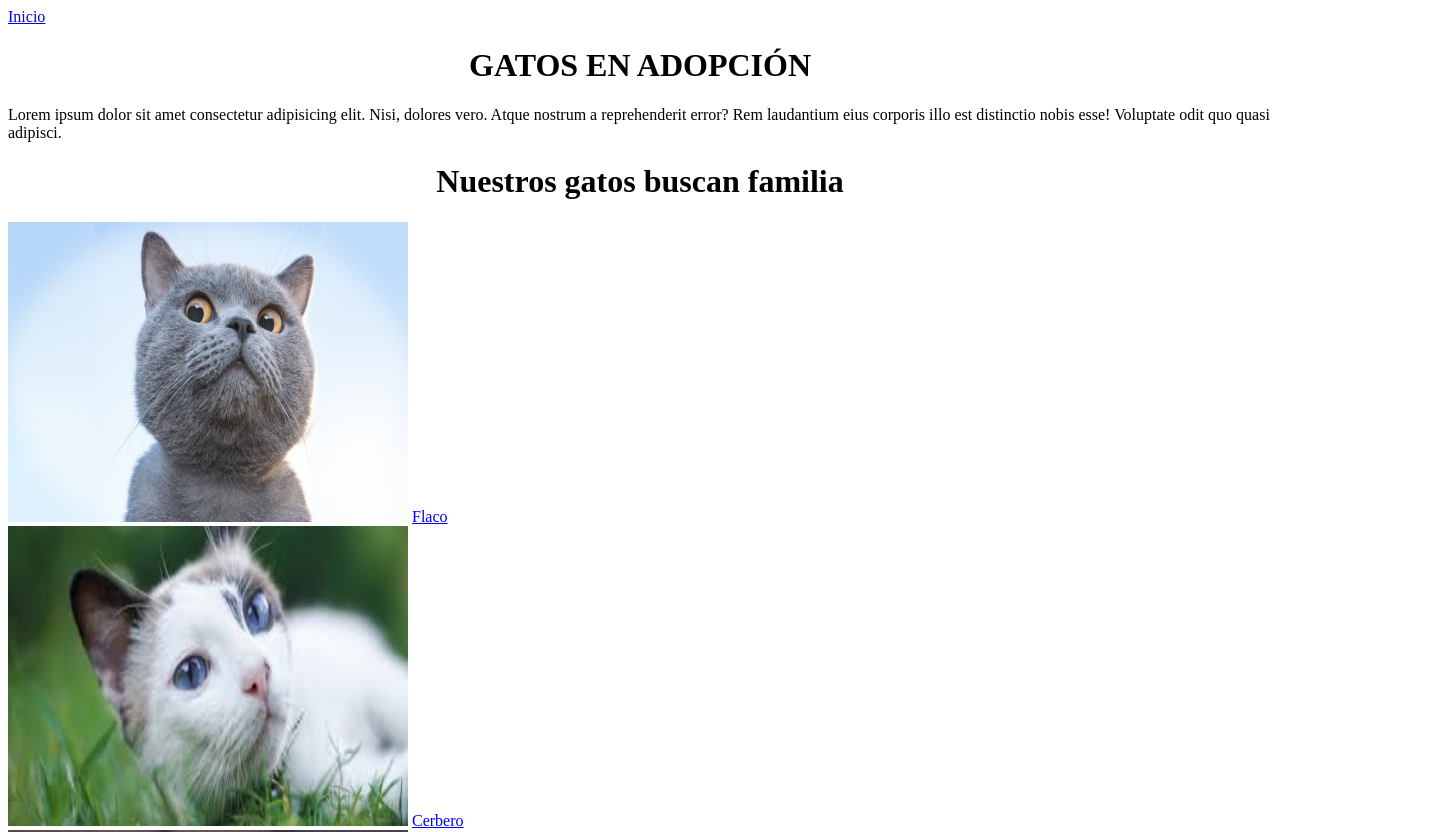
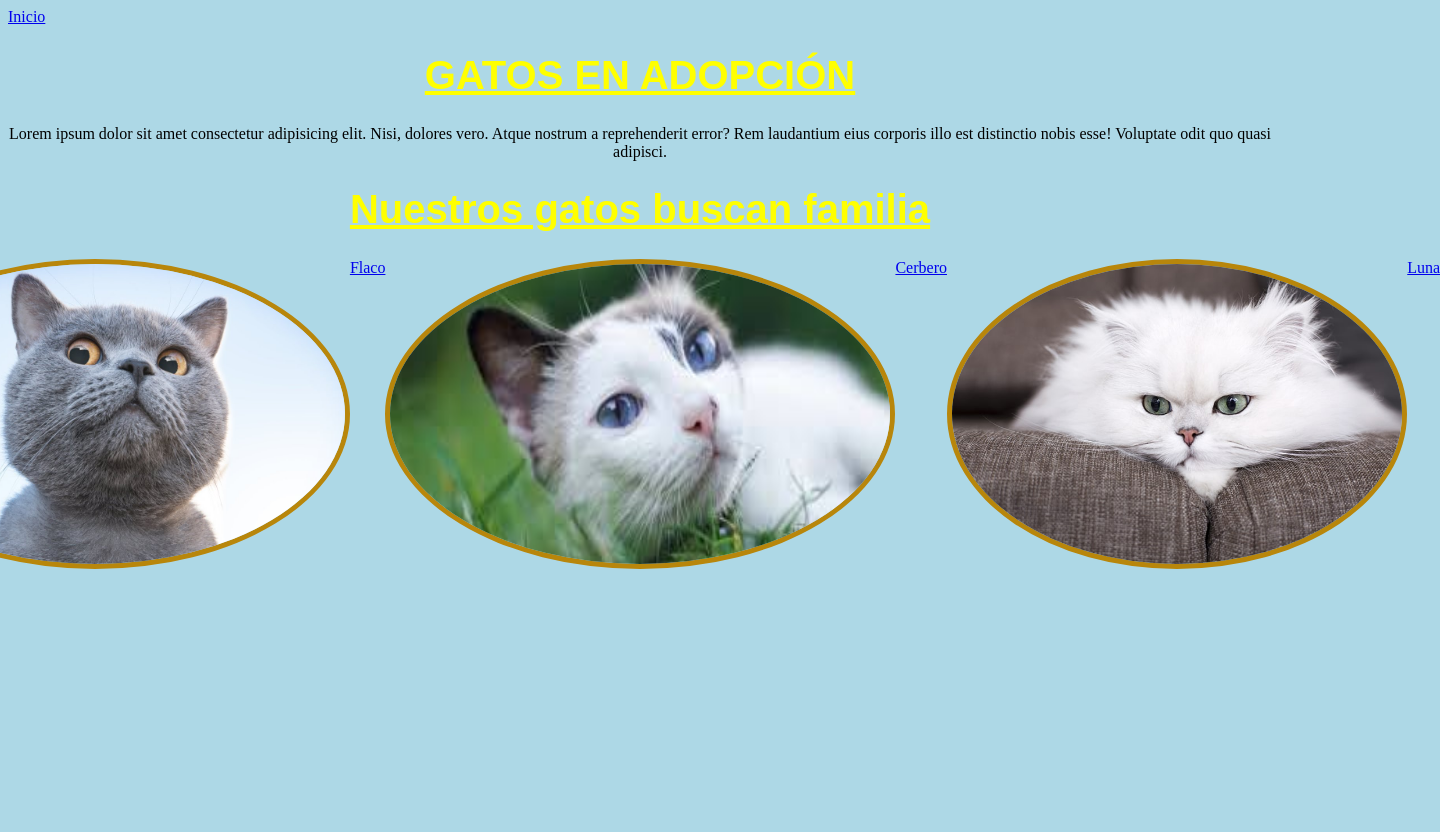
Before and after one commit to Ciosmo/ACT1, a plain HTML site: page seccion2.html in a window 1280 px wide. Shown: the top 832 px of the page, 1440 px wide, since content can reach past the window. After the commit the page ends 800 px from the top, so only its background shows below. Drawn offline with Linux system fonts and the light colour scheme.

Commit message:
modificaciones

```diff
--- a/seccion2.html
+++ b/seccion2.html
@@ -6,16 +6,38 @@
     <meta name="viewport" content="width=device-width, initial-scale=1.0">
     <title>Document</title>
 </head>
+<style>
+    h1{
+        font-family: sans-serif;
+        font-size: 40px;
+        font-weight: bold;
+        text-decoration: underline;
+    }
+    body{
+        background-color: lightblue;
+    }
+     .larger-image{
+        width: 500px;
+        border-radius: 50%;
+    }
+    img{
+        border:darkgoldenrod 5px solid;
+    }
+    .centrado{
+        text-align: center;
+    }
+</style>
 <body>
-    <a href="index.html" target="_blank"> Inicio</a>
-    <center><h1>GATOS EN ADOPCIÓN</h1></center>
-    <p>Lorem ipsum dolor sit amet consectetur adipisicing elit. Nisi, dolores vero. Atque nostrum a reprehenderit error? Rem laudantium eius corporis illo est distinctio nobis esse! Voluptate odit quo quasi adipisci.</p>
-    <center><h1>Nuestros gatos buscan familia</h1></center>
-
-    <img src="pics/cat1.jpg" alt="cat1 pic" width="400" height="300"/> <a href="gato1.html"> Flaco</a>
+    <a  href="index.html" target="_blank"> Inicio</a>
+    <h1 style="color: yellow;"class="centrado">GATOS EN ADOPCIÓN</h1>
+    <p class="centrado">Lorem ipsum dolor sit amet consectetur adipisicing elit. Nisi, dolores vero. Atque nostrum a reprehenderit error? Rem laudantium eius corporis illo est distinctio nobis esse! Voluptate odit quo quasi adipisci.</p>
+    <h1 style="color:yellow;" class="centrado">Nuestros gatos buscan familia</h1>
+<div style="display: flex;justify-content: center;">
+    <img class="larger-image"src="pics/cat1.jpg" alt="cat1 pic" width="400" height="300"/> <a href="gato1.html"> Flaco</a>
     <br>
-    <img src="pics/cat2.jpg" alt="cat2 pic" width="400" height="300"/> <a href="gato2.html"> Cerbero</a>
+    <img class="larger-image"src="pics/cat2.jpg" alt="cat2 pic" width="400" height="300"/> <a href="gato2.html"> Cerbero</a>
     <br>
-    <img src="pics/cat3.jpg" alt="cat3 pic" width="400" height="300"/> <a href="gato3.html"> Luna</a>
+    <img class="larger-image"src="pics/cat3.jpg" alt="cat3 pic" width="400" height="300"/> <a href="gato3.html"> Luna</a>
+</div>
 </body>
 </html>
```
Also changed, not shown: gato1.html (+1 -1 lines), index.html (+3 -0 lines).
